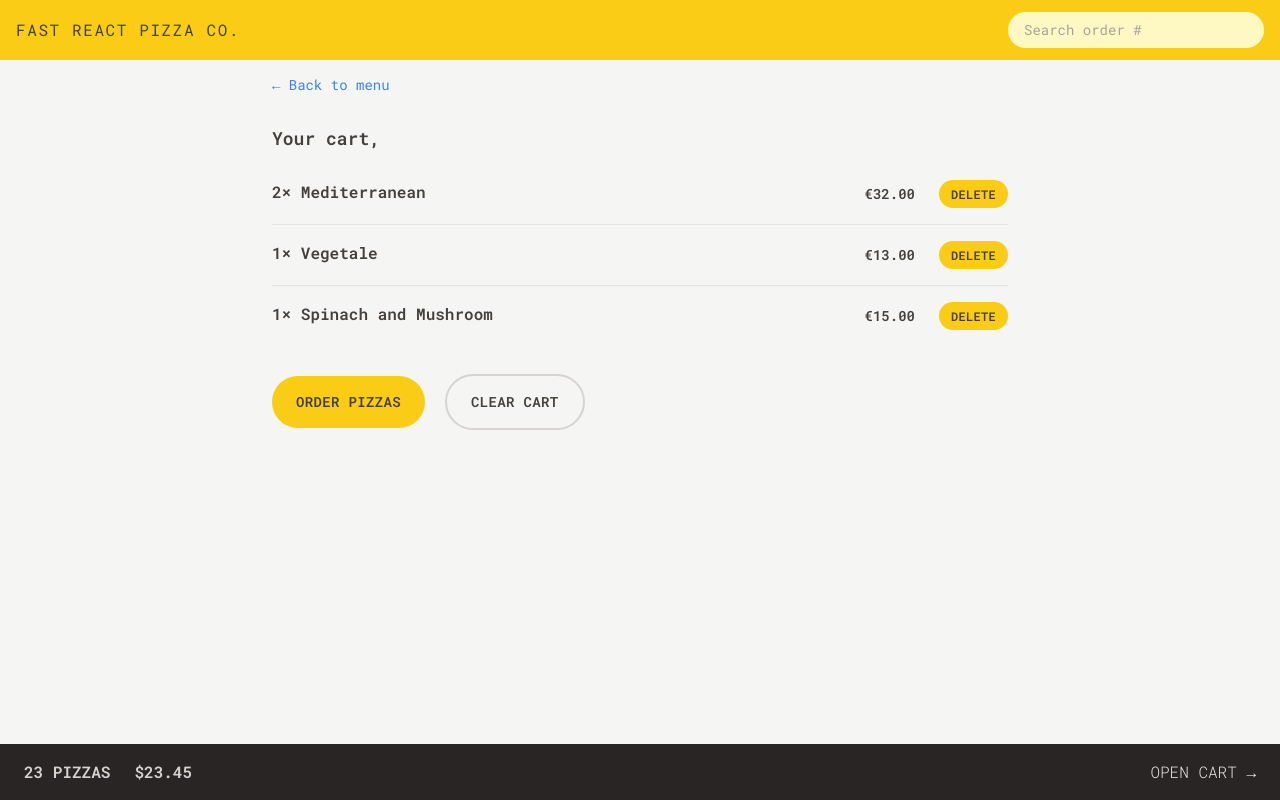
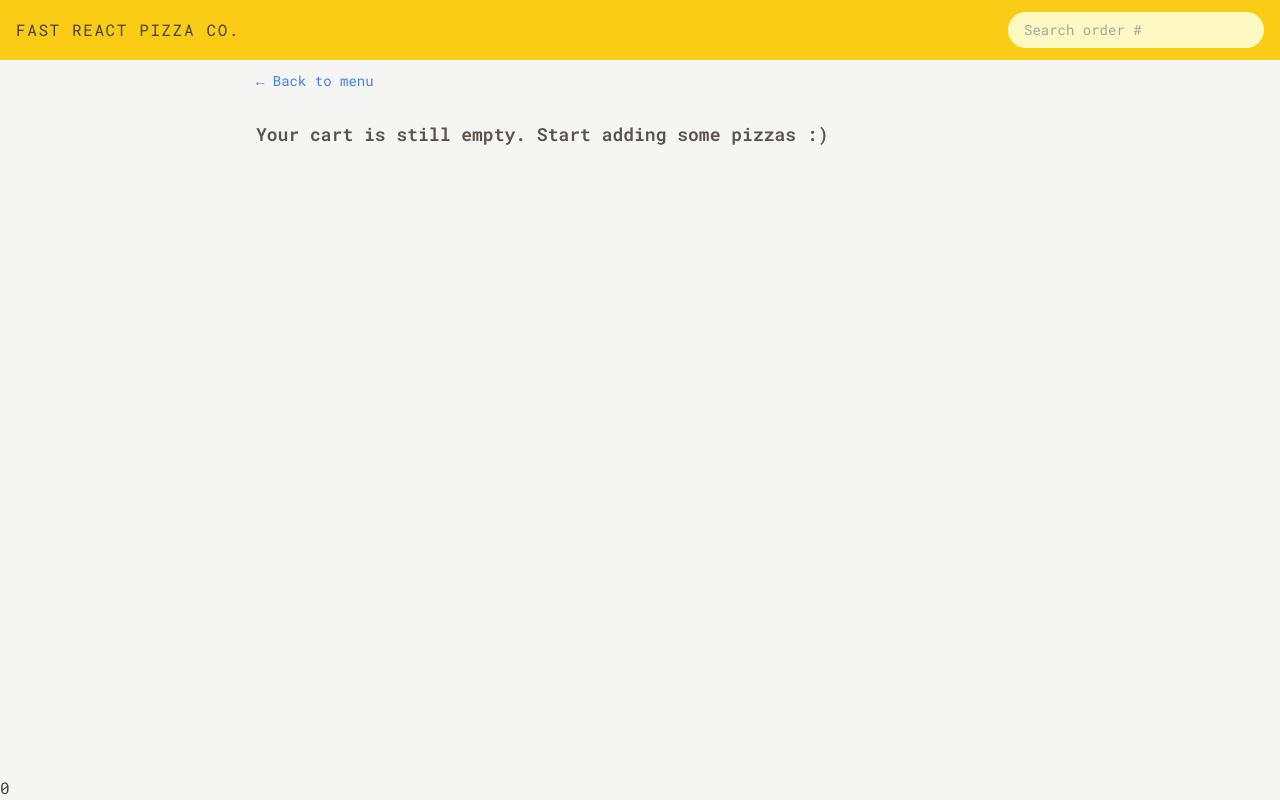
Before and after one commit to osamidev/React-Pizza-app, a React (Vite) app: page /cart in a window 1280 px wide. Built offline with nearby package versions, Linux system fonts and the light colour scheme.

Commit message:
feat: add cart functionality, improve ux in cart overview

```diff
--- a/src/features/cart/Cart.jsx
+++ b/src/features/cart/Cart.jsx
@@ -1,39 +1,18 @@
 import LinkButton from '../../ui/LinkButton';
 import Button from '../../ui/Button';
 import CartItem from './CartItem';
-import Username from '../user/Username';
-import { updateUsername } from '../user/userSlice';
 import { useSelector } from 'react-redux';
-
-const fakeCart = [
-  {
-    pizzaId: 12,
-    name: 'Mediterranean',
-    quantity: 2,
-    unitPrice: 16,
-    totalPrice: 32,
-  },
-  {
-    pizzaId: 6,
-    name: 'Vegetale',
-    quantity: 1,
-    unitPrice: 13,
-    totalPrice: 13,
-  },
-  {
-    pizzaId: 11,
-    name: 'Spinach and Mushroom',
-    quantity: 1,
-    unitPrice: 15,
-    totalPrice: 15,
-  },
-];
+import EmptyCart from './EmptyCart';
 
 function Cart() {
-  const cart = fakeCart;
+  const cart = useSelector(
+    (state) => state.cart.cart,
+  );
   const username = useSelector(
     (state) => state.user.username,
   );
+
+  if (cart.length === 0) return <EmptyCart />;
 
   return (
     <div className="px-4 py-3">
--- a/src/features/cart/CartItem.jsx
+++ b/src/features/cart/CartItem.jsx
@@ -1,9 +1,18 @@
+import { useDispatch } from 'react-redux';
 import Button from '../../ui/Button';
 import { formatCurrency } from '../../utils/helpers';
+import { deleteItem } from './cartSice';
 
 function CartItem({ item }) {
   const { pizzaId, name, quantity, totalPrice } =
     item;
+
+  const dispatch = useDispatch();
+
+  function handleDeleteItem() {
+    const id = pizzaId;
+    dispatch(deleteItem(id));
+  }
 
   return (
     <li className="py-4 sm:flex sm:justify-between">
@@ -14,7 +23,12 @@ function CartItem({ item }) {
         <p className="text-sm font-semibold">
           {formatCurrency(totalPrice)}
         </p>
-        <Button type="small">Delete</Button>
+        <Button
+          type="small"
+          onClick={handleDeleteItem}
+        >
+          Delete
+        </Button>
       </div>
     </li>
   );
--- a/src/features/cart/CartOverview.jsx
+++ b/src/features/cart/CartOverview.jsx
@@ -1,11 +1,30 @@
+import { useSelector } from 'react-redux';
 import { Link } from 'react-router-dom';
+import { formatCurrency } from '../../utils/helpers';
 
 function CartOverview() {
+  const cart = useSelector(
+    (state) => state.cart.cart,
+  );
+
+  if (cart.length === 0) {
+    return null;
+  }
+
+  const totalPizzas = cart.reduce(
+    (total, item) => total + item.quantity,
+    0,
+  );
+  const totalPrice = cart.reduce(
+    (total, item) => total + item.totalPrice,
+    0,
+  );
+
   return (
     <div className="flex items-center justify-between bg-stone-800 p-4 text-center font-semibold uppercase text-stone-200 sm:px-6">
       <p className="space-x-4 text-sm font-semibold text-stone-300 sm:space-x-6 md:text-base">
-        <span>23 pizzas</span>
-        <span>$23.45</span>
+        <span>{totalPizzas} pizzas</span>
+        <span>{formatCurrency(totalPrice)}</span>
       </p>
       <Link
         to="/cart"
--- a/src/features/cart/cartSice.js
+++ b/src/features/cart/cartSice.js
@@ -1,15 +1,7 @@
 import { createSlice } from '@reduxjs/toolkit';
 
 const initialState = {
-  cart: [
-    {
-      pizzaId: 11,
-      name: 'Spinach and Mushroom',
-      quantity: 2,
-      unitPrice: 15,
-      totalPrice: 30,
-    },
-  ],
+  cart: [],
 };
 
 const cartSlice = createSlice({
```
